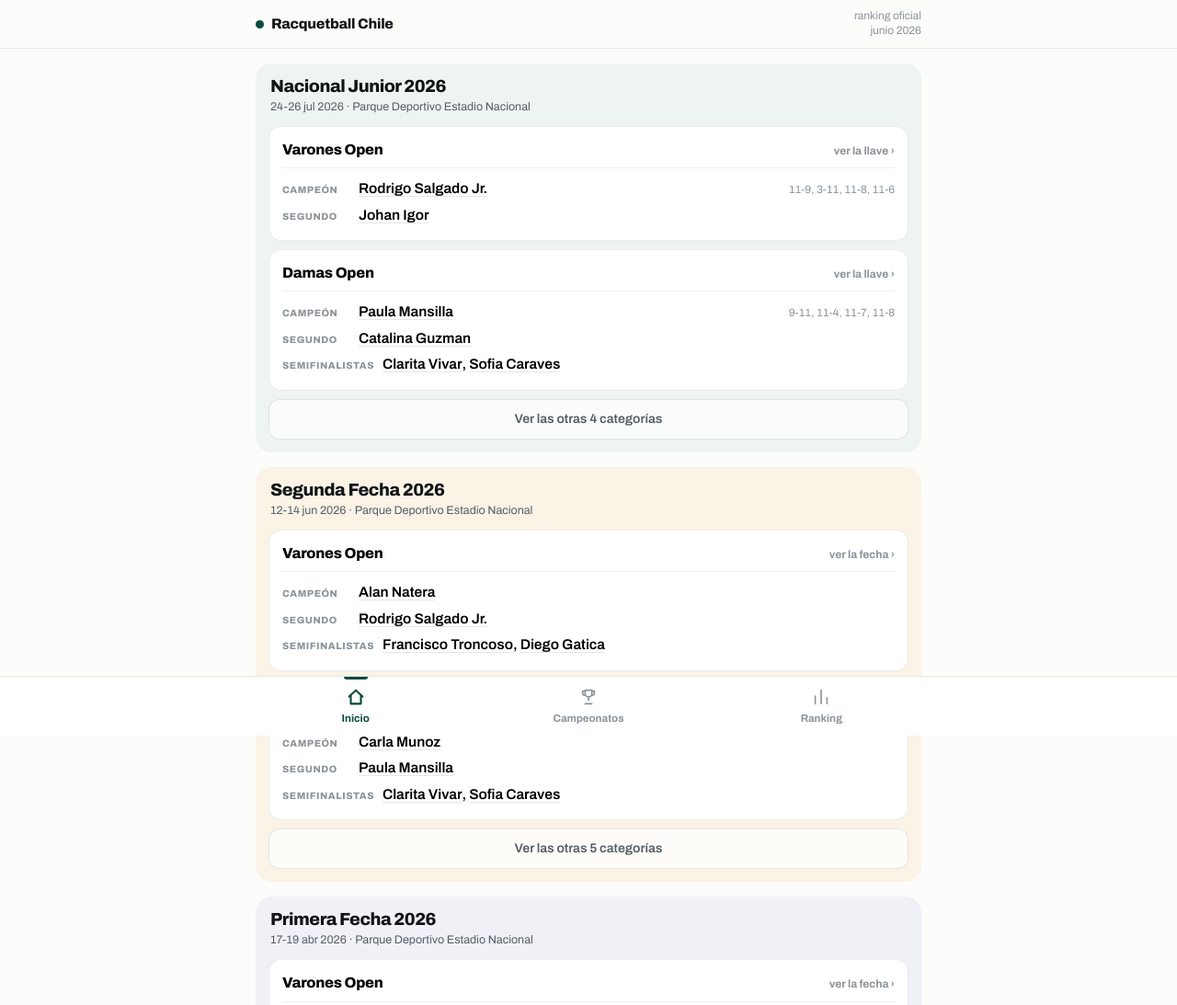
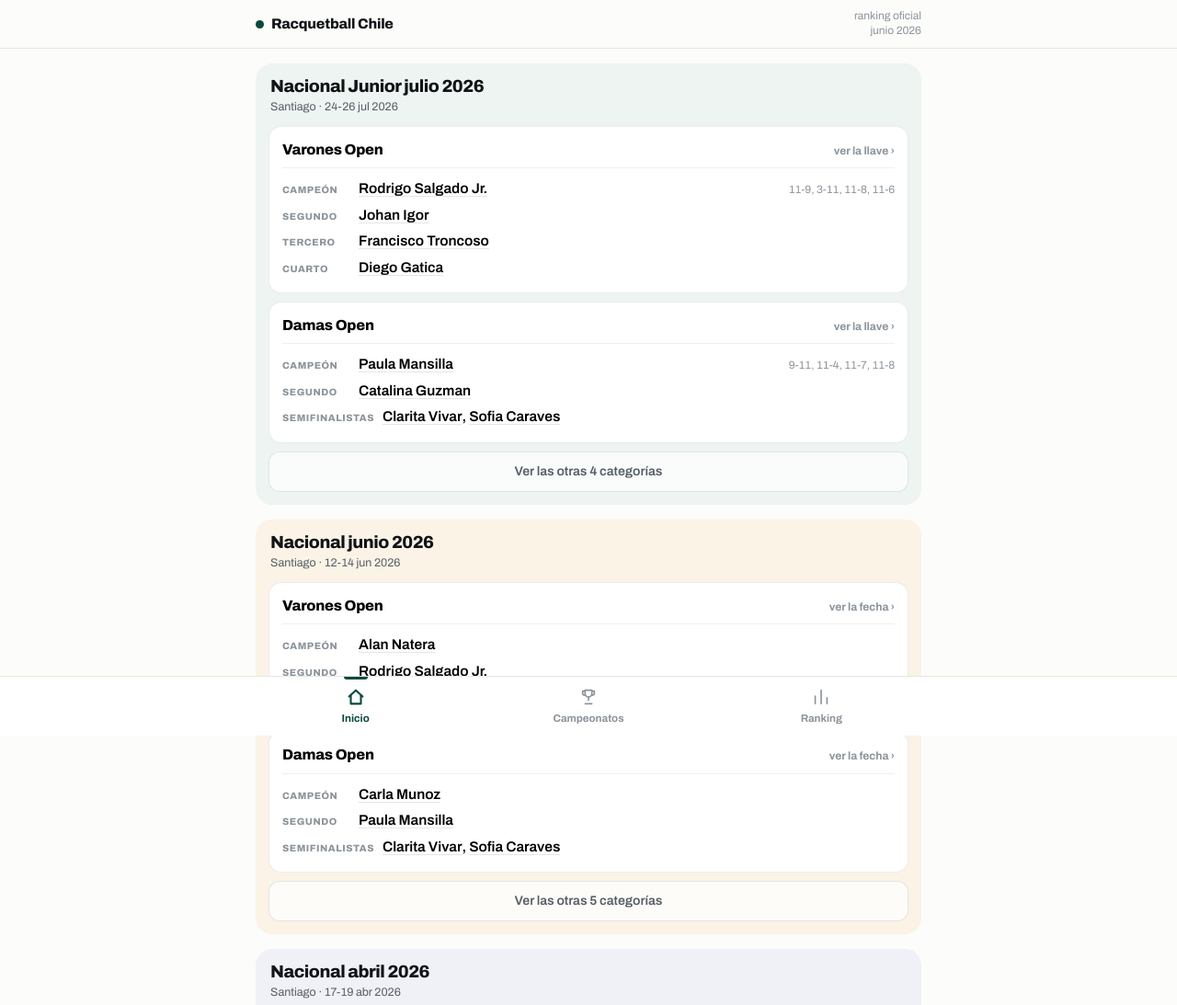
Before and after one commit to fabmarti15/circuito-racquetball, a website: page index.html in a window 1280 px wide. Shown: the top 1093 px of the page at 92% size. Drawn offline with Linux system fonts and the light colour scheme; no server answers.

Commit message:
Titulo de fecha por mes y podio completo en Varones Open
- Cada fecha se titula 'Nacional julio 2026' o 'Nacional Junior julio 2026', con
  la ciudad aparte y mas chica. El rotulo burocratico de r2sports no distingue
  una fecha de otra; la fecha si.
- Varones Open ya muestra tercero y cuarto: el partido por el tercer lugar venia
  rotulado '4th' y el '3rd' era un cruce fantasma con los nombres en blanco. Ahora
  se acepta cualquiera de los dos rotulos, en cualquier fase, con nombres reales.

```diff
--- a/index.html
+++ b/index.html
@@ -1,5 +1,5 @@
 <!DOCTYPE html>
-<html lang="es" data-v="2026-07-26-10">
+<html lang="es" data-v="2026-07-26-11">
 <head>
 <meta charset="utf-8">
 <meta name="viewport" content="width=device-width, initial-scale=1, viewport-fit=cover">
@@ -268,6 +268,21 @@ function faltan(d) {
   if (min < 60) return 'en ' + min + ' min';
   const h = Math.floor(min / 60), r = min % 60;
   return 'en ' + h + ' h' + (r ? ' ' + r : '');
+}
+// Nombre corto para las tarjetas de la portada: lo que distingue a una fecha de
+// otra es CUÁNDO fue, no el rótulo burocrático ("SEGUNDA FECHA 2026 - CIRCUITO
+// NACIONAL OPEN"). Queda "Nacional julio 2026", y la ciudad va aparte y más chica.
+function tituloFecha(t) {
+  const tipo = /junior/i.test(t.name || '') ? 'Nacional Junior' : 'Nacional';
+  const d = mdy(t.startDate);
+  if (!d) return tipo;
+  return tipo + ' ' + MES_ES[d.getMonth()] + ' ' + d.getFullYear();
+}
+// "Parque Deportivo Estadio Nacional - Santiago, Santiago CHI" -> "Santiago"
+function ciudadDe(venue) {
+  const v = String(venue || '');
+  const tras = v.indexOf('-') >= 0 ? v.slice(v.indexOf('-') + 1) : v;
+  return tras.split(',')[0].replace(/\bCHI\b/, '').trim();
 }
 // r2sports pone nombres larguísimos: "Torneo Nacional Junior - Clasificatorio
 // adulto". Se corta en el guión y se le agrega el año.
@@ -579,8 +594,8 @@ function vInicio(app) {
     const caja = el('div', 'fecha f' + ((i % 3) + 1));
     const cab = el('div', 'fecha-cab');
     const txt = el('div', 'txt');
-    txt.appendChild(el('h3', null, esc(nombreCorto(meta.name, meta.startDate))));
-    txt.appendChild(el('div', 'cuando', esc(rangoEs(meta.startDate, meta.endDate) + ' · ' + (meta.venue || '').split('-')[0].trim())));
+    txt.appendChild(el('h3', null, esc(tituloFecha(meta))));
+    txt.appendChild(el('div', 'cuando', esc([ciudadDe(meta.venue), rangoEs(meta.startDate, meta.endDate)].filter(Boolean).join(' · '))));
     txt.onclick = function () { ir({ vista: 'campeonato', tid: meta.tid }); };
     cab.appendChild(txt);
     const badge = el('span', 'marca-viva', 'en juego');
@@ -819,11 +834,16 @@ function podioDe(cat) {
   if (!final) return null;
   const semis = f.jugados.filter(function (m) { return ronda(m.round).nombre === 'Semifinales'; })
     .map(function (m) { return m.perdedor; }).filter(Boolean);
-  const tercero = f.jugados.filter(function (m) { return ronda(m.round).nombre === '3er lugar'; })[0];
-  const terceroExt = (cat.fases[cat.nombre + ' · Repechaje'] || {}).jugados || [];
-  let t3 = tercero || terceroExt.filter(function (m) { return ronda(m.round).nombre === '3er lugar'; })[0];
-  // Un partido por el tercer lugar con nombres de relleno no sirve de nada.
-  if (t3 && !(esReal((t3.ganador || {}).name) && esReal((t3.perdedor || {}).name))) t3 = null;
+  // El partido por el tercer lugar puede venir rotulado "3rd" o "4th" según el
+  // torneo, y en cualquiera de las fases. En el Nacional Junior el "3rd" era un
+  // cruce fantasma con nombres en blanco y el bueno estaba en "4th".
+  const esTercerLugar = function (m) {
+    const n = ronda(m.round).nombre;
+    return (n === '3er lugar' || n === '4º lugar') &&
+      esReal((m.ganador || {}).name) && esReal((m.perdedor || {}).name);
+  };
+  const todos = Object.keys(cat.fases).reduce(function (a, k) { return a.concat(cat.fases[k].jugados); }, []);
+  let t3 = f.jugados.filter(esTercerLugar)[0] || todos.filter(esTercerLugar)[0] || null;
   return {
     fase: f.nombre, definePorPlayoff: esFaseSecundaria(f.nombre),
     campeon: final.ganador, segundo: final.perdedor, marcador: final.marcador,
```
